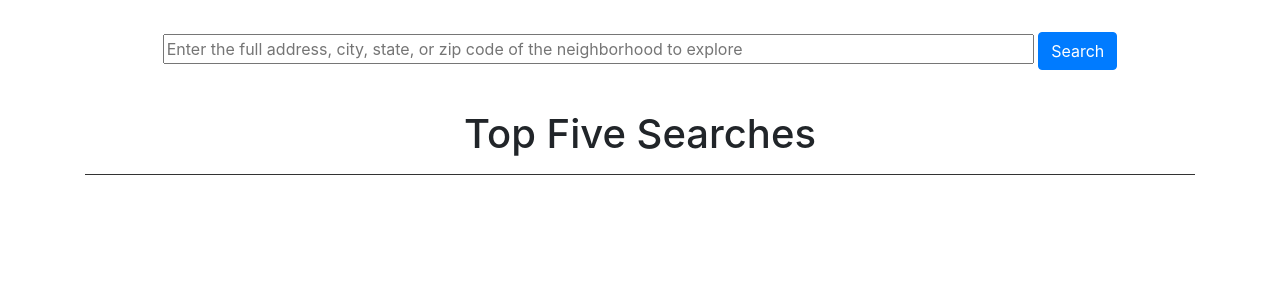
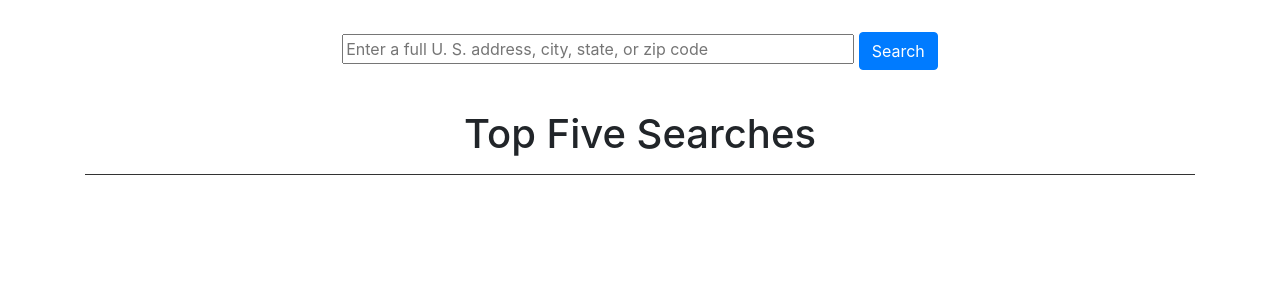
Before and after one commit to tessiert/neighborhood-exp, a Django app: page / in a window 1280 px wide. Shown: the part 116-416 px from the top of the page. Run offline with Django 4.2, Linux system fonts and the light colour scheme; data that the repository does not hold is empty; parts of the project's set-up code (start-up, migrations or seed data) failed here and were passed over; some libraries are stand-ins or nearby versions.

Commit message:
Fix problem with screen resizing

```diff
--- a/neighborhood_explorer/templates/home_and_search.html
+++ b/neighborhood_explorer/templates/home_and_search.html
@@ -9,7 +9,7 @@
         {% csrf_token %}
         <!-- Search Form -->
         <div class="buttonHolder">
-            <input id="address" type="text" name="address" placeholder="Enter the full address, city, state, or zip code of the neighborhood to explore" size=80>
+            <input id="address" type="text" name="address" placeholder="Enter a full U. S. address, city, state, or zip code" size=45>
             <button class="btn btn-primary" name="search_button" type="submit">{% trans "Search" %} </button>
         </div>
     </form>
```
